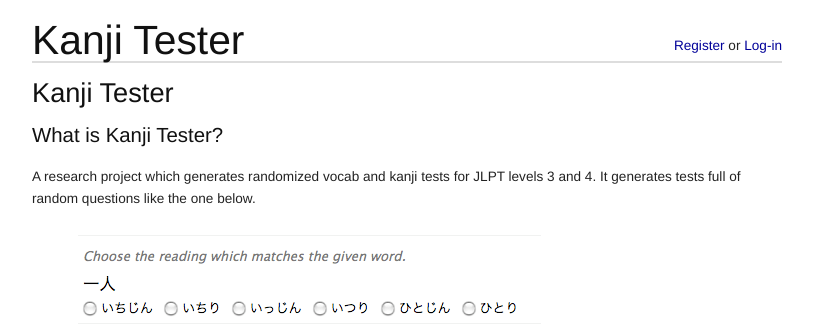
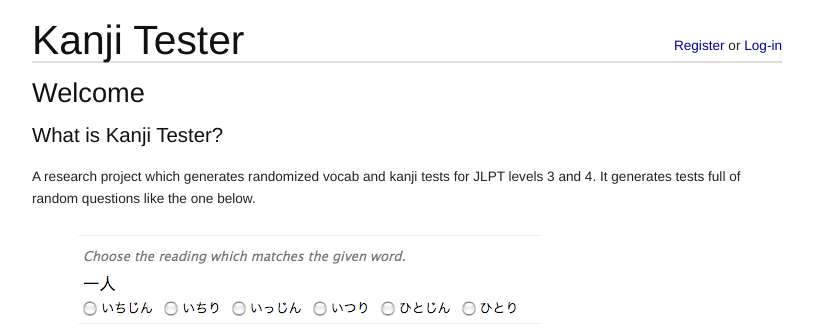
Before and after one commit to larsyencken/kanjitester, a Django app: page /welcome/ in a window 1280 px wide. Shown: the top 329 px of the page, without its empty margins (233-1046 px from the left). Run offline with Django 3.2, Linux system fonts and the light colour scheme; parts of the project's set-up code (start-up, migrations or seed data) failed here and were passed over.

Commit message:
Improves a heading on the welcome page.

```diff
--- a/kanji_test/scripts/export_logs.py
+++ b/kanji_test/scripts/export_logs.py
@@ -8,11 +8,12 @@
 #  Copyright 2009 Lars Yencken. All rights reserved.
 #
 
+from __future__ import with_statement
+
 import os, sys, optparse
 import datetime
 import itertools
 from xml.etree.ElementTree import Element, SubElement, tostring
-
 from consoleLog import default as _log
 from consoleLog import withProgress
 
--- a/kanji_test/tutor/templates/tutor/welcome.html
+++ b/kanji_test/tutor/templates/tutor/welcome.html
@@ -5,7 +5,7 @@
 {% endblock %}
 
 {% block content %}
-  <h2>{{project_name}}</h2>
+  <h2>Welcome</h2>
 
   <h3>What is {{project_name}}?</h3>
   <p>A research project which generates randomized vocab and kanji tests for
```
